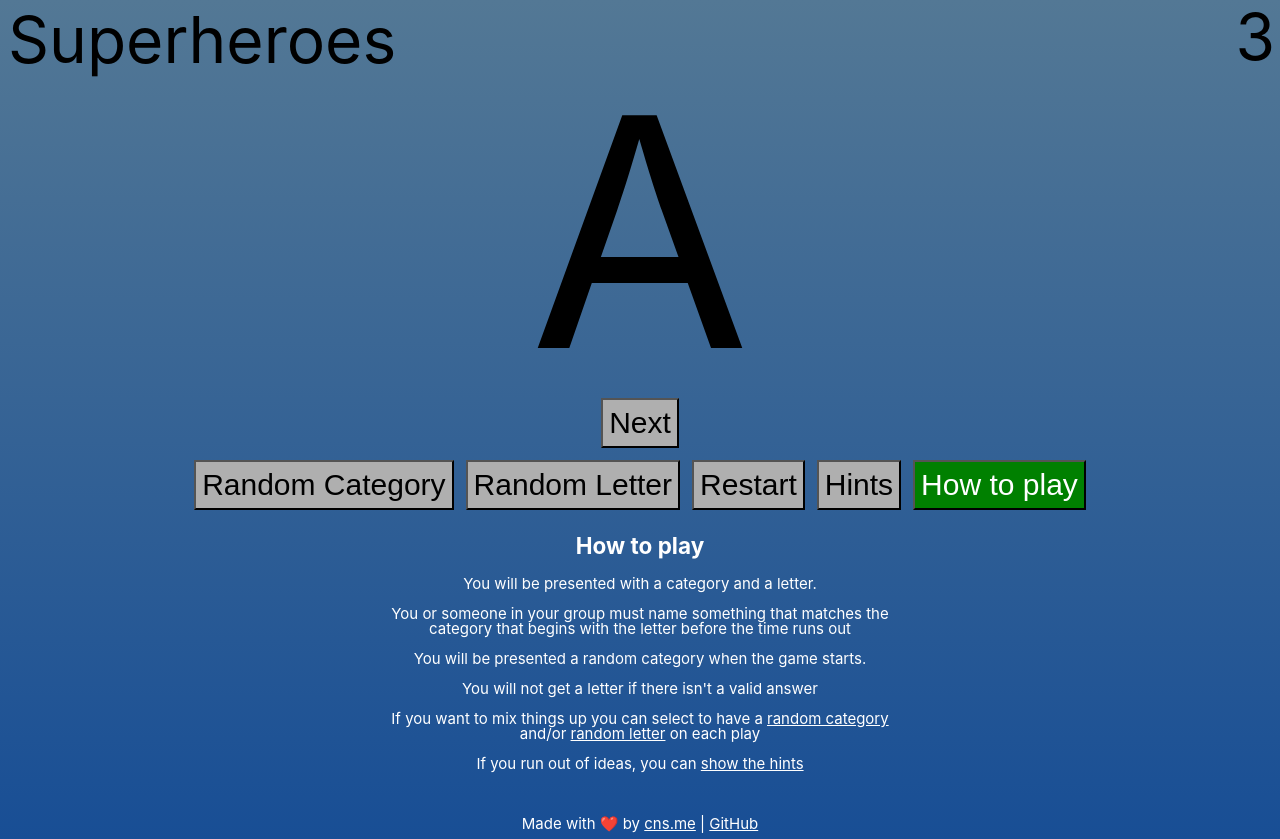
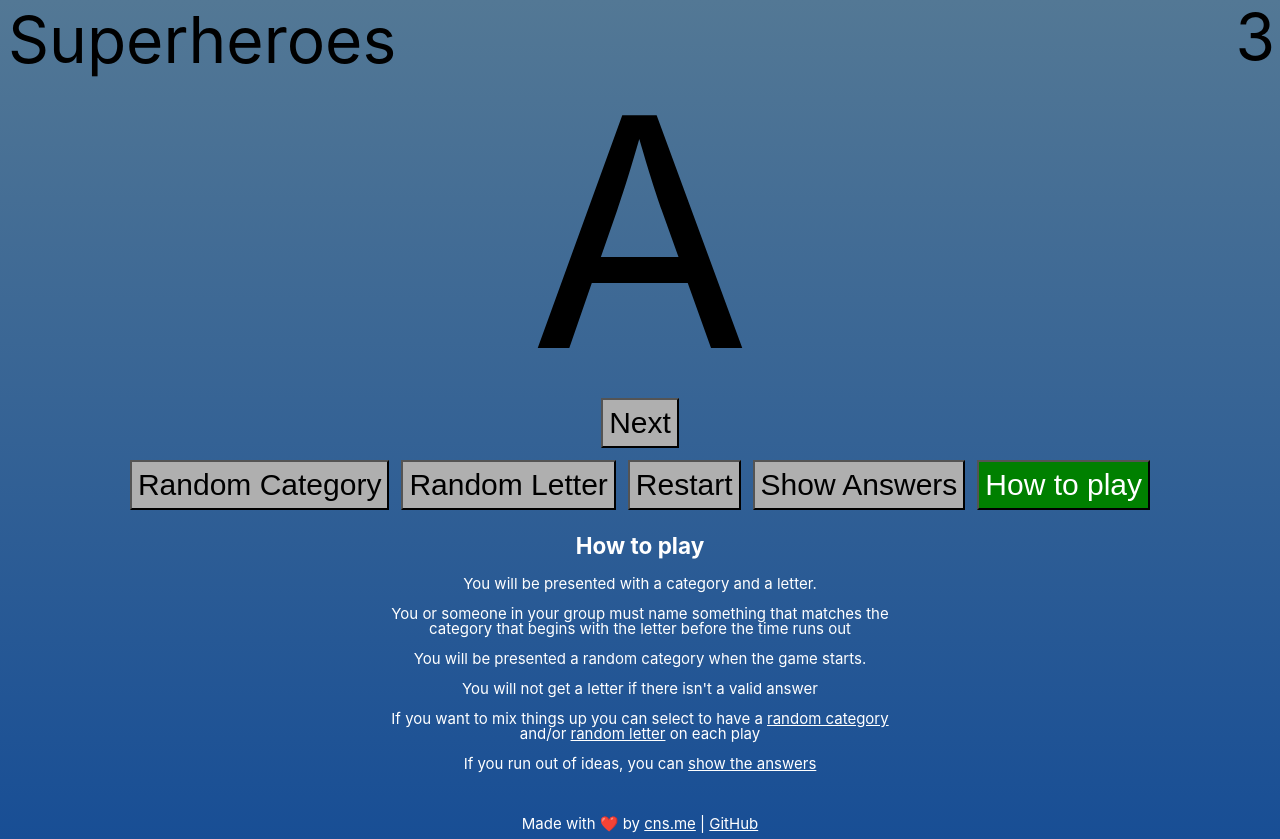
Before and after one commit to chrisns/lexiconleaper, a Vue app: page / in a window 1280 px wide. Both pictures are taken after a click on the button "How to play". Built offline with nearby package versions, Linux system fonts and the light colour scheme.

Commit message:
show answers rather than hint

```diff
--- a/src/components/Game.vue
+++ b/src/components/Game.vue
@@ -75,7 +75,7 @@ randomizeGame()
       Random Letter
     </button>
     <button @click="reload">Restart</button>
-    <button @click="showHints = !showHints" :class="{ on: showHints }">Hints</button>
+    <button @click="showHints = !showHints" :class="{ on: showHints }">Show Answers</button>
     <button @click="showInstructions = !showInstructions" :class="{ on: showInstructions }">
       How to play
     </button>
@@ -99,7 +99,7 @@ randomizeGame()
       <a @click="randomGame = !randomGame">random category</a> and/or
       <a @click="randomLetter = !randomLetter">random letter</a> on each play
     </p>
-    <p>If you run out of ideas, you can <a @click="showHints = !showHints">show the hints</a></p>
+    <p>If you run out of ideas, you can <a @click="showHints = !showHints">show the answers</a></p>
   </div>
 </template>
 
```
